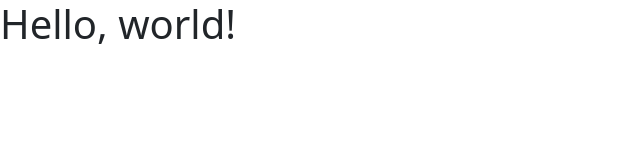
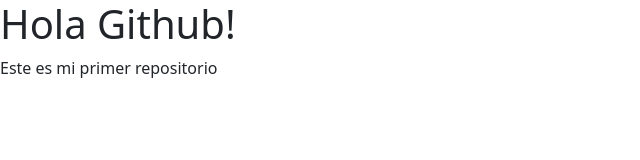
Before and after one commit to ManuelRuizU/mi-primer-repositorio, a plain HTML site: page index.html in a window 1280 px wide. Shown: the whole page, without its empty margins (0-640 px from the left). Drawn offline with nearby package versions, Linux system fonts and the light colour scheme.

Commit message:
Mi primer cambio en mi proyecto

```diff
--- a/index.html
+++ b/index.html
@@ -1,11 +1,4 @@
-<!DOCTYPE html>
-<html lang="en">
-<head>
-    <meta charset="UTF-8">
-    <meta name="viewport" content="width=device-width, initial-scale=1.0">
-    <title>Git y GitHub</title>
-</head>
-<body>
+
     <!doctype html>
 <html lang="en">
   <head>
@@ -15,10 +8,8 @@
     <link href="https://cdn.jsdelivr.net/npm/bootstrap@5.3.3/dist/css/bootstrap.min.css" rel="stylesheet" integrity="sha384-QWTKZyjpPEjISv5WaRU9OFeRpok6YctnYmDr5pNlyT2bRjXh0JMhjY6hW+ALEwIH" crossorigin="anonymous">
   </head>
   <body>
-    <h1>Hello, world!</h1>
+    <h1>Hola Github!</h1>
+    <p>Este es mi primer repositorio</p>
     <script src="https://cdn.jsdelivr.net/npm/bootstrap@5.3.3/dist/js/bootstrap.bundle.min.js" integrity="sha384-YvpcrYf0tY3lHB60NNkmXc5s9fDVZLESaAA55NDzOxhy9GkcIdslK1eN7N6jIeHz" crossorigin="anonymous"></script>
   </body>
 </html>
-
-</body>
-</html>
```
